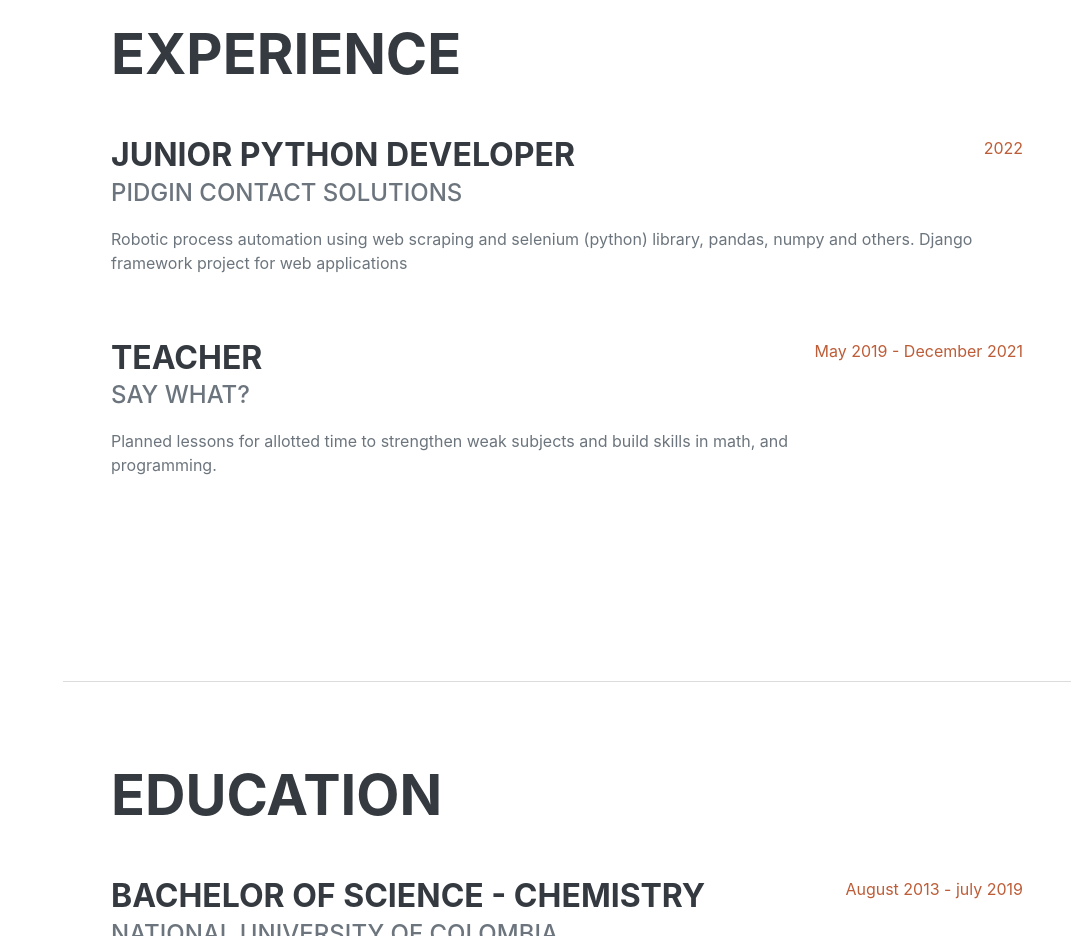
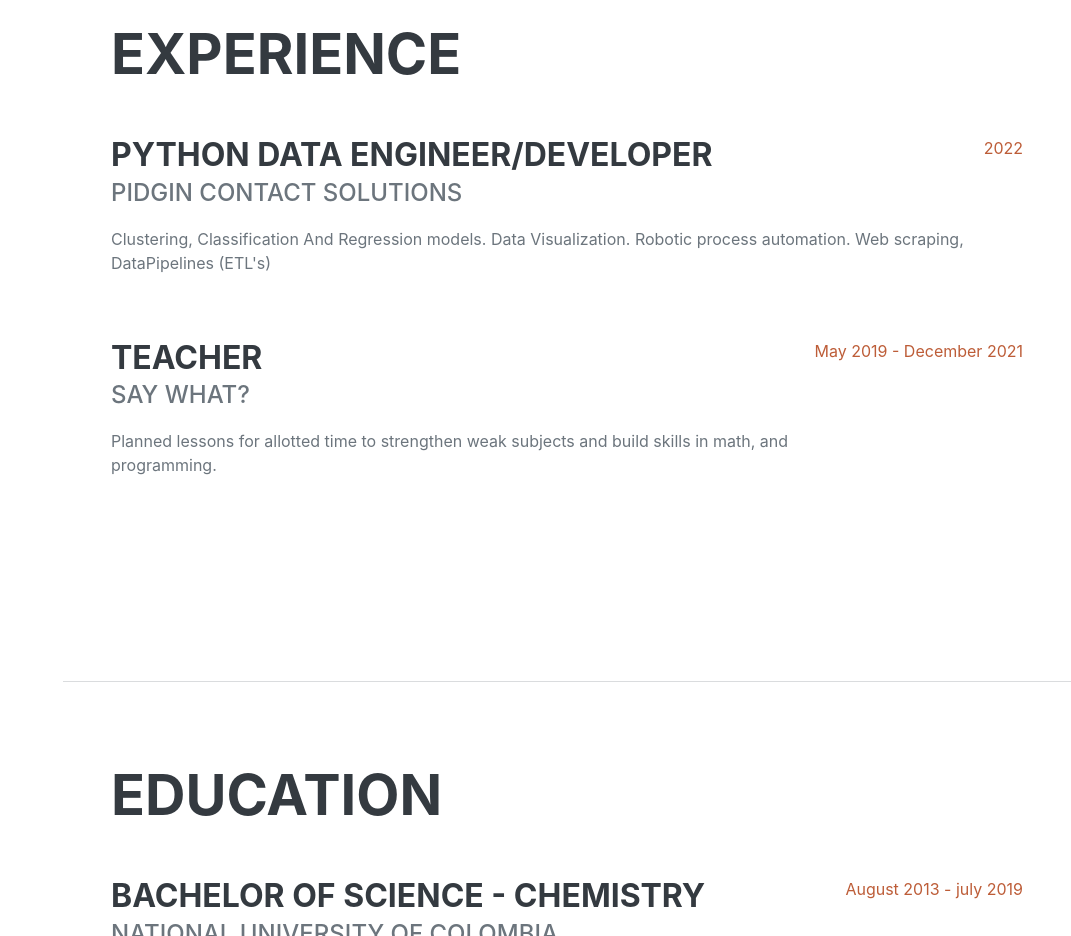
Before and after one commit to jafetsierra/Portfolio.github.io, a plain HTML site: page index.html in a window 1280 px wide. Shown: the part 920-1856 px from the top of the page, without its empty margins (209-1280 px from the left). Drawn offline with nearby package versions, Linux system fonts and the light colour scheme; no server answers; a web font is replaced by a local one.

Commit message:
Update index.html

```diff
--- a/index.html
+++ b/index.html
@@ -69,9 +69,9 @@
                     <h2 class="mb-5">Experience</h2>
                     <div class="d-flex flex-column flex-md-row justify-content-between mb-5">
                         <div class="flex-grow-1">
-                            <h3 class="mb-0">Junior Python Developer</h3>
+                            <h3 class="mb-0">Python Data Engineer/Developer</h3>
                             <div class="subheading mb-3">PIDGIN contact solutions</div>
-                            <p>Robotic process automation using web scraping and selenium (python) library, pandas, numpy and others. Django framework project for web applications</p>
+                            <p>Clustering, Classification And Regression models. Data Visualization. Robotic process automation. Web scraping, DataPipelines (ETL's)</p>
                         </div>
                         <div class="flex-shrink-0"><span class="text-primary">2022</span></div>
                     </div>
```
